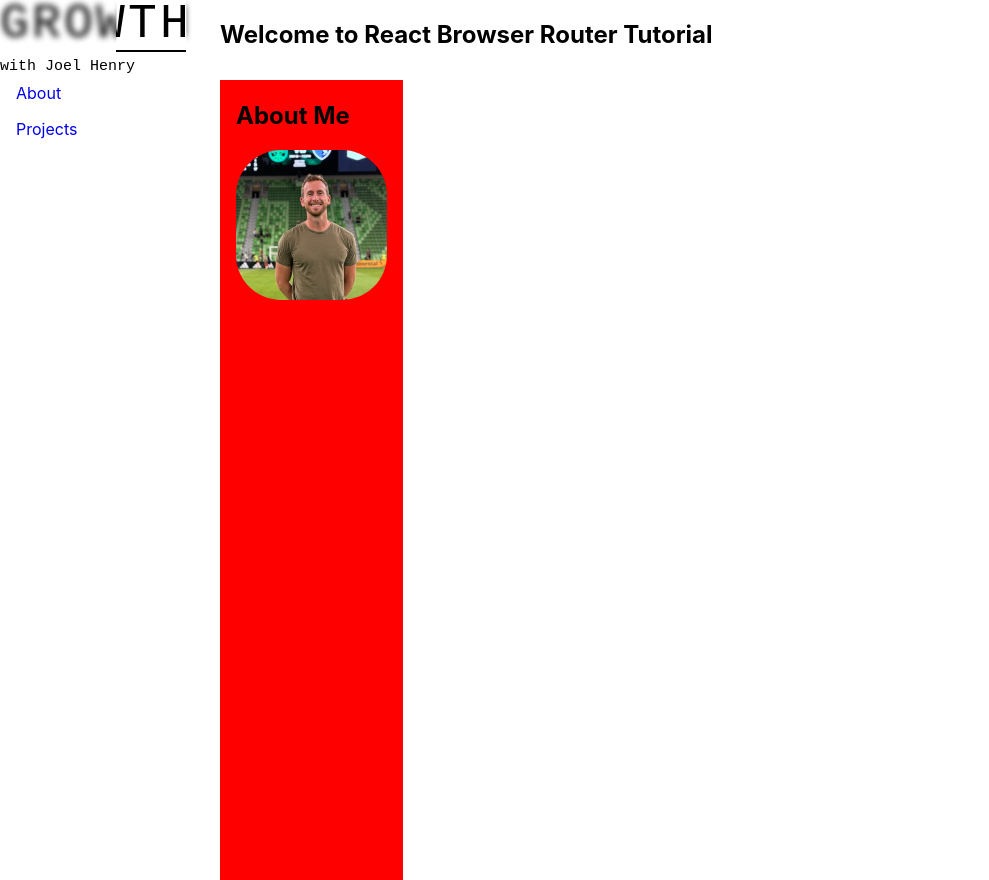
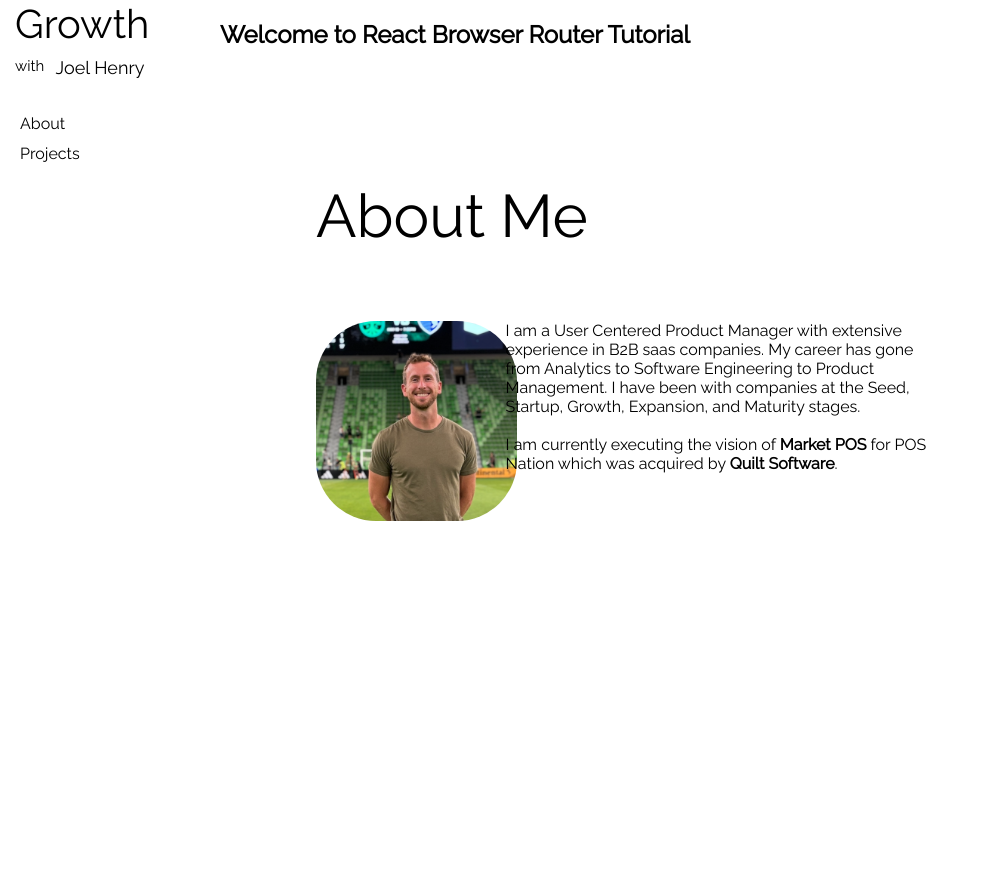
Before and after one commit to JoelGitter/MyPortfolio, a React (Create React App) app: page /about in a window 1280 px wide. Shown: the whole page, without its empty margins (0-989 px from the left). After the commit the page ends 800 px from the top, so only its background shows below. Built offline with nearby package versions, Linux system fonts and the light colour scheme.

Commit message:
Fixing styling

```diff
--- a/src/components/About/About.js
+++ b/src/components/About/About.js
@@ -1,12 +1,55 @@
 import React from "react";
 import me from "../../assets/me.png";
+import Tooltip from "../Tooltip/Tooltip";
+import "./About.scss";
+import { useEffect } from "react";
 
 function About() {
+  var marketDesc =
+    "Market POS is a Grocery Store management platform with a powerful point of sale.";
+  var quiltDesc =
+    "Quilt Software is a Private Equity backed specialty POS software company.";
+
+  useEffect(() => {
+    window.scrollTo(0, 0);
+  }, []);
   return (
     <div className="container">
-      <h2>About Me</h2>
-      <div>
-        <img className="profileImage" src={me} />
+      <div className="about-header">About Me</div>
+      <div className="about-container">
+        <div className="profile-container">
+          <img className="profile-image" src={me} />
+        </div>
+        <div className="about-text-container">
+          <div>
+            I am a User Centered Product Manager with extensive experience in
+            B2B saas companies. My career has gone from Analytics to Software
+            Engineering to Product Management. I have been with companies at the
+            Seed, Startup, Growth, Expansion, and Maturity stages.{" "}
+          </div>
+          <br />
+          <div>
+            I am currently executing the vision of{" "}
+            <Tooltip content={marketDesc} direction="top">
+              <a
+                href="https://www.marktpos.com"
+                className="company-link"
+                target="_blank">
+                Market POS
+              </a>
+            </Tooltip>{" "}
+            for POS Nation which was acquired by{" "}
+            <Tooltip content={quiltDesc} direction="top">
+              <a
+                href="https://quiltsoftware.com/"
+                className="company-link"
+                target="_blank">
+                Quilt Software
+              </a>
+            </Tooltip>
+            .
+          </div>
+        </div>
       </div>
     </div>
   );
--- /dev/null
+++ b/src/components/About/About.scss
@@ -0,0 +1,30 @@
+.company-link {
+  font-weight: bold !important;
+}
+
+.profile-image {
+  height: 200px;
+  border-radius: 30%;
+}
+.about-header {
+  margin-left: 80px;
+  margin-top: 100px;
+  margin-bottom: 70px;
+  font-size: 60px;
+}
+
+.about-container {
+  display: flex;
+  float: left;
+  margin-left: 80px;
+  margin-right: 100px;
+}
+
+.about-text-container {
+  width: 50%;
+  margin-left: 20px;
+}
+
+.profile-container {
+  width: 20%;
+}
--- a/src/components/Projects/Projects.js
+++ b/src/components/Projects/Projects.js
@@ -1,6 +1,10 @@
 import React from "react";
+import { useEffect } from "react";
 
 function Projects() {
+  useEffect(() => {
+    window.scrollTo(0, 0);
+  }, []);
   return (
     <div className="container">
       <h2>Fixed Full-height Side Nav</h2>
--- a/src/components/SideNav/SideNav.js
+++ b/src/components/SideNav/SideNav.js
@@ -6,11 +6,7 @@ function SideNav() {
   return (
     // <p className="side-nav">hi</p>
     <div className="side-nav">
-      <div class="focus">
-        <div class="focus--mask">
-          <div class="focus--mask-inner">Growth</div>
-        </div>
-      </div>
+      <div className="logo-text">Growth</div>
       <div className="signature">
         <div className="signature-word">
           <div>with</div>
@@ -19,15 +15,15 @@ function SideNav() {
           <div>Joel Henry</div>
         </div>
       </div>
-      <nav className="navbar navbar-expand-lg navbar-light bg-light">
-        <ul className="navbar-nav mr-auto">
+      <nav className="navbar">
+        <ul>
           <li>
-            <Link to={"/about"} className="nav-link">
+            <Link to={"/about"} style={{ paddingLeft: 20 }}>
               About
             </Link>
           </li>
           <li>
-            <Link to={"/projects"} className="nav-link">
+            <Link to={"/projects"} style={{ paddingLeft: 20 }}>
               Projects
             </Link>
           </li>
--- a/src/components/SideNav/SideNav.scss
+++ b/src/components/SideNav/SideNav.scss
@@ -1,94 +1,24 @@
-$componentSize: 220;
-$maskSize: 70px;
-$speed: 1.7s;
-$borderOffset: 8px;
+@import url("https://fonts.googleapis.com/css?family=Raleway");
 
-$backgroundColor: white;
-$animationProps: $speed linear infinite alternate;
+$logo-margin: 15px;
 
-@keyframes mask-move {
-  0% {
-    transform: translateX(0);
-  }
-  100% {
-    transform: translateX($componentSize - $maskSize);
-  }
+.signature-name {
+  float: "left";
+  width: 70%;
+  font-size: 18px;
 }
 
-@keyframes mask-inner-move {
-  0% {
-    transform: translateX(0);
-  }
-  100% {
-    transform: translateX(-($componentSize - $maskSize));
-  }
-}
-
-*,
-*:before,
-*:after {
-  box-sizing: border-box;
-}
-
-
-.focus {
-  font-family: 'Courier New';
-  font-size: 3rem;
-  text-transform: uppercase;
-  color: black;
-  letter-spacing: 0.2rem;
-  line-height: 1;
-  position: relative;
-  width: $componentSize;
-  &:before {
-    content: "Growth";
-    filter: blur(3px);
-  }
-  &:after {
-    content: "";
-    position: absolute;
-    width: $maskSize;
-    height: calc(100% + #{$borderOffset});
-    top: -($borderOffset / 2);
-    left: 0;
-    border-top: 2px solid;
-    border-bottom: 2px solid;
-    animation: mask-move $animationProps;
-  }
-  &--mask {
-    overflow: hidden;
-    position: absolute;
-    width: $maskSize;
-    height: 100%;
-    top: 0;
-    left: 0;
-    background: $backgroundColor;
-    animation: mask-move $animationProps;
-    &-inner {
-      animation: mask-inner-move $animationProps;
-    }
-  }
-}
-
-.signature-name{
-    float:'left';
-    width: 70%;
-}
-
-.signature-word{
-    float:'left';
+.signature-word {
+  float: "left";
   width: 30%;
 }
 
-.signature{
-    padding-top: 10px;
+.signature {
+  margin-top: 10px;
   font-size: 15px;
-    font-family: 'Courier New';
   display: flex;
-
+  margin-left: $logo-margin;
 }
-
-
 
 ul {
   list-style-type: none;
@@ -102,13 +32,14 @@ ul {
 }
 
 li {
-    display: block;
+  display: flex;
   color: #000;
-    padding: 8px 16px;
+  height: 30px;
+  justify-content: space-around;
 }
 
 li.active {
-    background-color: #04AA6D;
+  background-color: #04aa6d;
   color: white;
 }
 
@@ -117,5 +48,27 @@ ul {
   color: white;
 }
 
-  a{
-    text-decoration:dotted;  }
+a {
+  color: black;
+  -webkit-text-decoration: dotted;
+  text-decoration: dotted;
+  width: 100%;
+  /* align-items: center; */
+  display: block;
+  display: grid;
+  align-content: center;
+}
+
+a:visited {
+  text-decoration: none;
+}
+
+.logo-text {
+  font-family: "Raleway";
+  font-size: 40px;
+  margin-left: $logo-margin;
+}
+
+.navbar {
+  margin-top: 30px;
+}
--- /dev/null
+++ b/src/components/Tooltip/Tooltip.js
@@ -0,0 +1,37 @@
+import React, { useState } from "react";
+import "./Tooltip.scss";
+
+const Tooltip = (props) => {
+  let timeout;
+  const [active, setActive] = useState(false);
+
+  const showTip = () => {
+    timeout = setTimeout(() => {
+      setActive(true);
+    }, props.delay || 400);
+  };
+
+  const hideTip = () => {
+    clearInterval(timeout);
+    setActive(false);
+  };
+
+  return (
+    <div
+      className="Tooltip-Wrapper"
+      // When to show the tooltip
+      onMouseEnter={showTip}
+      onMouseLeave={hideTip}>
+      {/* Wrapping */}
+      {props.children}
+      {active && (
+        <div className={`Tooltip-Tip ${props.direction || "top"}`}>
+          {/* Content */}
+          {props.content}
+        </div>
+      )}
+    </div>
+  );
+};
+
+export default Tooltip;
--- /dev/null
+++ b/src/components/Tooltip/Tooltip.scss
@@ -0,0 +1,92 @@
+/* Custom properties */
+:root {
+  --tooltip-text-color: white;
+  --tooltip-background-color: black;
+  --tooltip-margin: 30px;
+  --tooltip-arrow-size: 6px;
+}
+
+/* Wrapping */
+.Tooltip-Wrapper {
+  display: inline-block;
+  position: relative;
+}
+
+/* Absolute positioning */
+.Tooltip-Tip {
+  position: absolute;
+  border-radius: 4px;
+  left: 50%;
+  transform: translateX(-50%);
+  padding: 6px;
+  color: var(--tooltip-text-color);
+  background: var(--tooltip-background-color);
+  font-size: 14px;
+  font-family: sans-serif;
+  line-height: 1;
+  z-index: 100;
+  white-space: nowrap;
+}
+
+/* CSS border triangles */
+.Tooltip-Tip::before {
+  content: " ";
+  left: 50%;
+  border: solid transparent;
+  height: 0;
+  width: 0;
+  position: absolute;
+  pointer-events: none;
+  border-width: var(--tooltip-arrow-size);
+  margin-left: calc(var(--tooltip-arrow-size) * -1);
+}
+
+/* Absolute positioning */
+.Tooltip-Tip.top {
+  top: calc(var(--tooltip-margin) * -1);
+}
+/* CSS border triangles */
+.Tooltip-Tip.top::before {
+  top: 100%;
+  border-top-color: var(--tooltip-background-color);
+}
+
+/* Absolute positioning */
+.Tooltip-Tip.right {
+  left: calc(100% + var(--tooltip-margin));
+  top: 50%;
+  transform: translateX(0) translateY(-50%);
+}
+/* CSS border triangles */
+.Tooltip-Tip.right::before {
+  left: calc(var(--tooltip-arrow-size) * -1);
+  top: 50%;
+  transform: translateX(0) translateY(-50%);
+  border-right-color: var(--tooltip-background-color);
+}
+
+/* Absolute positioning */
+.Tooltip-Tip.bottom {
+  bottom: calc(var(--tooltip-margin) * -1);
+}
+/* CSS border triangles */
+.Tooltip-Tip.bottom::before {
+  bottom: 100%;
+  border-bottom-color: var(--tooltip-background-color);
+}
+
+/* Absolute positioning */
+.Tooltip-Tip.left {
+  left: auto;
+  right: calc(100% + var(--tooltip-margin));
+  top: 50%;
+  transform: translateX(0) translateY(-50%);
+}
+/* CSS border triangles */
+.Tooltip-Tip.left::before {
+  left: auto;
+  right: calc(var(--tooltip-arrow-size) * -2);
+  top: 50%;
+  transform: translateX(0) translateY(-50%);
+  border-left-color: var(--tooltip-background-color);
+}
--- a/src/styles/styles.scss
+++ b/src/styles/styles.scss
@@ -10,23 +10,17 @@
     display: block;
   }*/
 
-
 body {
   margin: 0;
+  font-family: "Raleway";
 }
 
-  .container{
-    background-color: red;
-    margin-left:220px;
-    padding:1px 16px;
-    height:100%;
-    top:80px;
+.container {
+  margin-left: 220px;
+  padding: 1px 16px;
+  top: 80px;
   position: absolute;
   z-index: -1;
-  }
-  .profileImage {
-    height: 150px;
-    border-radius: 30%;
 }
 
 .header {
@@ -34,13 +28,13 @@ body {
   color: black;
   position: fixed;
   top: 0;
-    right:0;
-    margin-left:220px;
-    width: calc(100% - 220px);;
-    height:80px;
+  right: 0;
+  margin-left: 220px;
+  width: calc(100% - 220px);
+  height: 80px;
 }
 
-  .side-nav{
+.side-nav {
   margin-top: 0px;
   width: 150px;
   position: fixed;
```
Also changed, not shown: 1 other file (tests, documents, lock files or other folders). Lines whose indentation alone changed are shown as unchanged.
